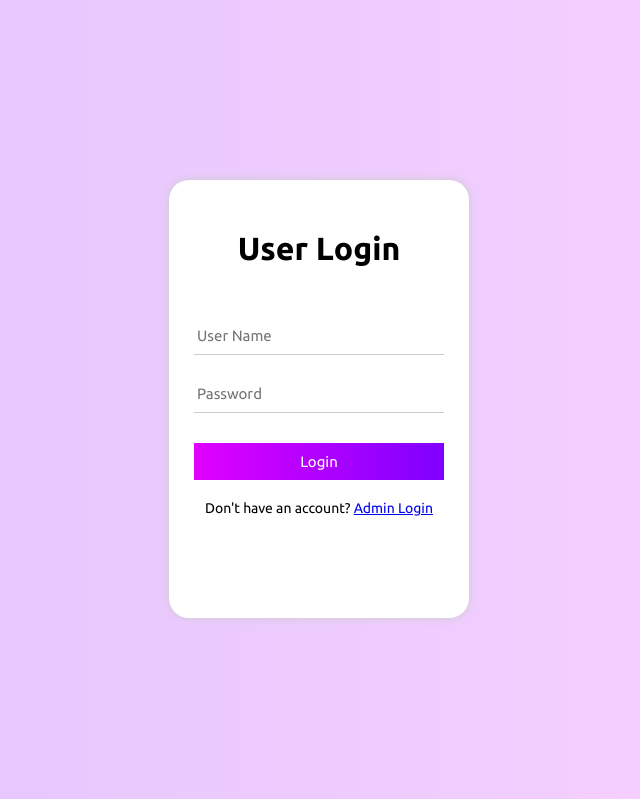
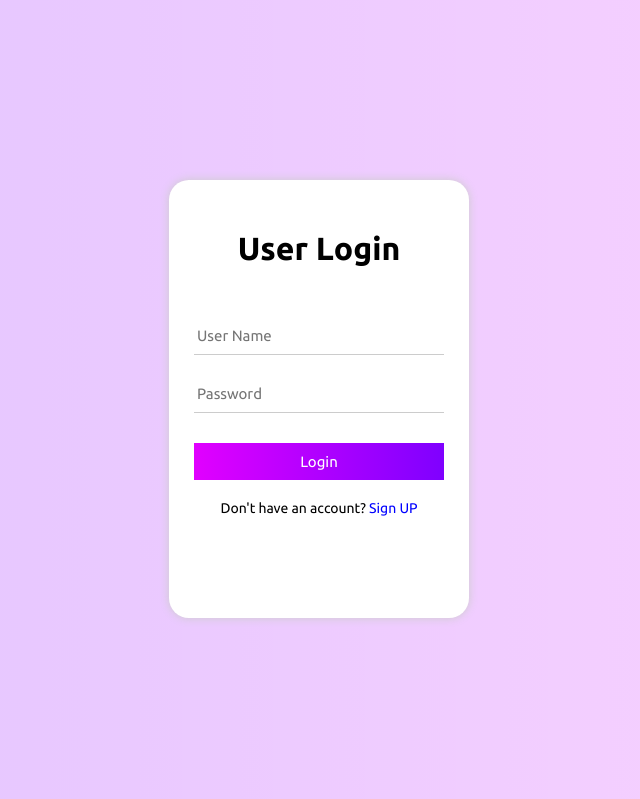
Before and after one commit to pahalwar01/Conveyance-management, a PHP site: page / in a window 1280 px wide. Shown: the part 19-818 px from the top of the page, without its empty margins (321-961 px from the left). Run offline with PHP 8.4, Linux system fonts and the light colour scheme.

Commit message:
Update index.php

```diff
--- a/index.php
+++ b/index.php
@@ -33,7 +33,7 @@ include 'codes/signin.php';
                     <button type="submit" id="login_btn">Login</button>
                 </form>
                 <!-- <p>Don't have an account? <span id="signup_link">Sign Up</span><br><br></p> -->
-                <p>Don't have an account? <span id="signup_link"><a href="admin_login.php">Admin Login</a></span><br><br></p>
+                <p>Don't have an account? <span id="signup_link">Sign UP</span><br><br></p>
                  <br><br>
             </div>
             <!-- <div id="signup" class="animate__animated animate__flipInY">
```
